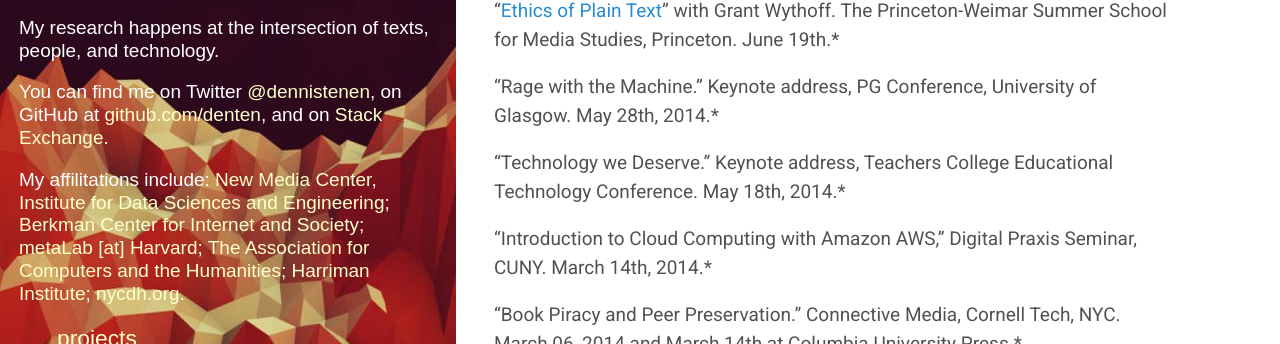
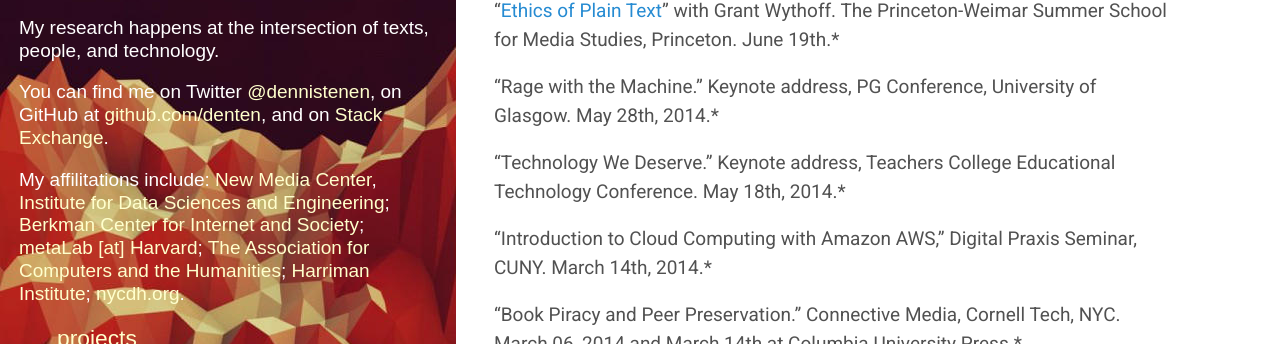
Before and after one commit to denten/denten.github.io, a Jekyll site: the page built from _pages/category-pages/talks.md, in a window 1280 px wide and 900 px high. Shown: the part 158-502 px from the top of the window. Built offline with Jekyll 4.4.1, drawn with Linux system fonts in a browser that asks for light colours; some web fonts are replaced.

Commit message:
minor typo

```diff
--- a/_includes/CV/06-talks.md
+++ b/_includes/CV/06-talks.md
@@ -7,7 +7,7 @@
 
 "Rage with the Machine." Keynote address, PG Conference, University of Glasgow. May 28th, 2014.\*
 
-"Technology we Deserve." Keynote address, Teachers College Educational Technology Conference. May 18th, 2014.\*
+"Technology We Deserve." Keynote address, Teachers College Educational Technology Conference. May 18th, 2014.\*
 
 "Introduction to Cloud Computing with Amazon AWS," Digital Praxis Seminar, CUNY. March 14th, 2014.\*
 
```
